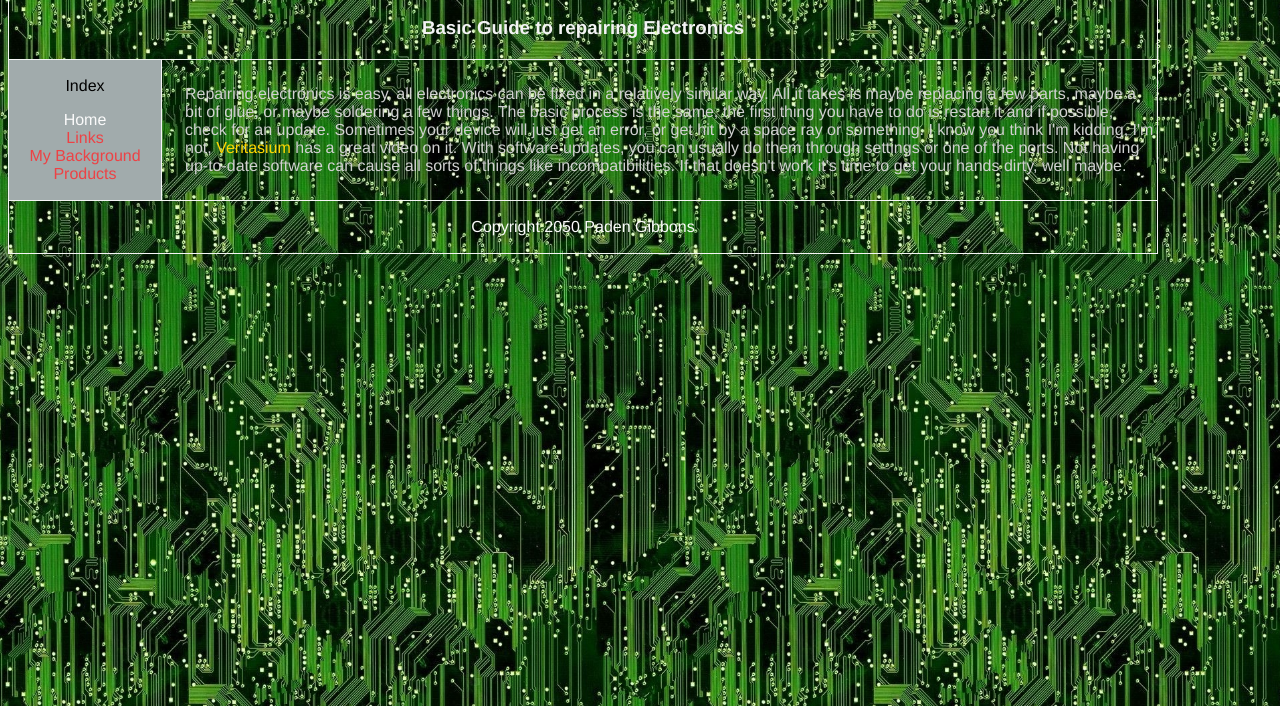
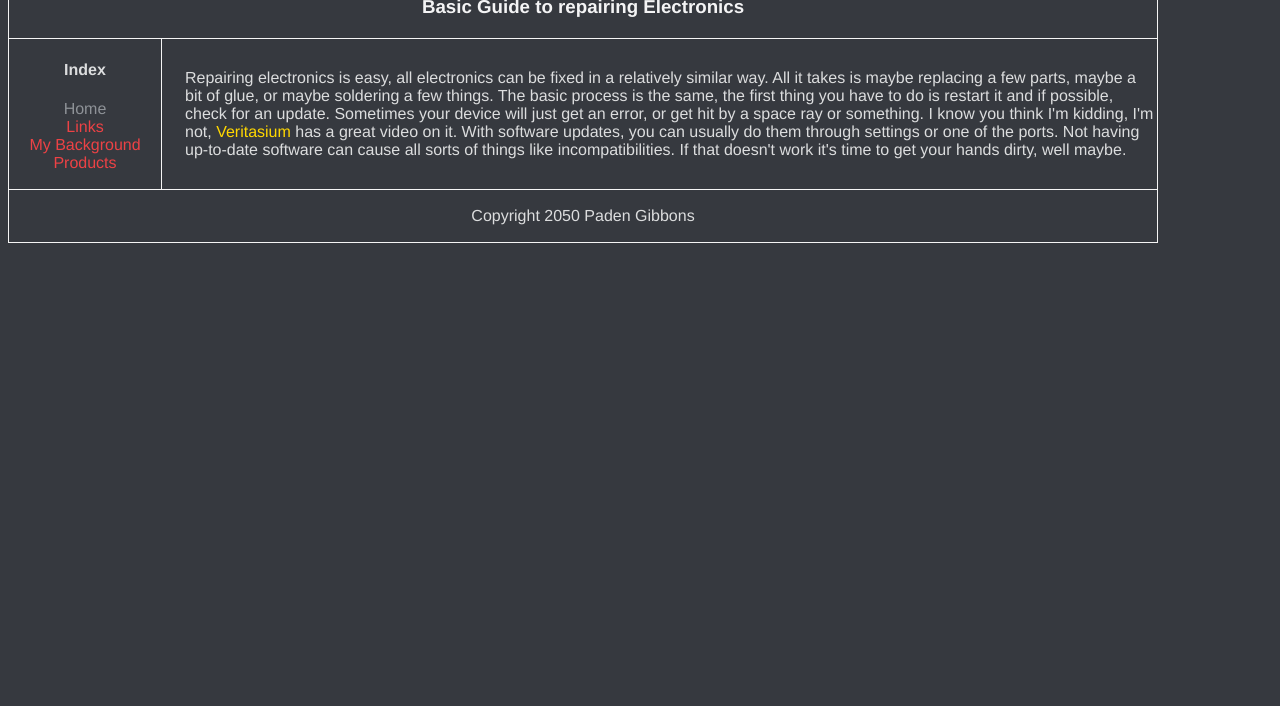
Before and after one commit to shanna0000/electronicsrepair, a plain HTML site: page Copany Site Part 3/index.html in a window 1280 px wide. Shown: the part 94-800 px from the top of the page. Drawn offline with Linux system fonts and the light colour scheme.

Commit message:
Revert "background fix"
This reverts commit 4cbf1d84a0bf527f67e157d54870aa1d2d24210c.

```diff
--- a/Copany Site Part 3/index.html
+++ b/Copany Site Part 3/index.html
@@ -8,16 +8,16 @@
 	<body>
 		<table>
 			<tr>
-				<th colspan="2">
-					<p class="h1">Electronic Device Repairs</p>
-					<p class="h3">Basic Guide to repairing Electronics</p>
+				<th colspan="3">
+					<h1>Electronic Device Repairs </h1>
+					<h3 class="h31">Basic Guide to repairing Electronics</h3>
 				</th>
 			</tr>
 			<tr>
 				<td class="index">
-					<p class="h4">
+					<h4>
 						Index
-					</p>
+					</h4>
 					<p class="p1">
 						Home
 						<br>
@@ -35,7 +35,7 @@
 				</td>
 			</tr>
 			<tr>
-				<td colspan="2">
+				<td colspan="3">
 					<p class="p3">
 						Copyright 2050 Paden Gibbons
 					</p>
--- a/Copany Site Part 3/style.css
+++ b/Copany Site Part 3/style.css
@@ -2,26 +2,26 @@ body {
 	background-color: rgb(54, 57, 63);
 	text-align: center;
 	font-family: Helvetica;
-	background-image: url('bg.jpg');
 }
 
-p.h1 {
+h1 {
 	color: rgb(255, 255, 255);
-	font-size: 2em;
 }
 
-p.h3 {
+h3.h31 {
 	color: rgb(244, 244, 245);
-	font-size: 1.17em;
 }
 
-p.h4 {
-	color: rgb(0, 0, 0);
-	font-size: 1em;
+hr.hr1 {
+	width: 30%
+}
+
+h4 {
+	color: rgb(220, 221, 222);
 }
 
 p.p1 {
-	color: rgb(250, 250, 250);
+	color: rgb(142, 146, 151);
 	font-size: medium;
 }
 
@@ -51,15 +51,19 @@ a:active.links1 {
 
 p.p2 {
 	text-align: left;
-	color: rgb(209, 209, 209);
+	color: rgb(220, 221, 222);
 }
 
 li {
 	color: rgb(220, 221, 222);
 }
 
+hr.hr2 {
+	width: 25%
+}
+
 p.p3 {
-	color: rgb(252, 252, 252);
+	color: rgb(220, 221, 222);
 	font-size: medium;
 }
 
@@ -75,7 +79,6 @@ table {
 
 td.index {
 	width: 150px;
-	background-color: rgb(161, 171, 172);
 }
 
 table, td, th {
@@ -86,7 +89,7 @@ table, td, th {
 td.body {
 	text-align: left;
 	padding-inline-start: 23px;
-	color: rgb(255, 255, 255);
+	color: rgb(220, 221, 222);
 }
 
 a:link.abody {
@@ -128,7 +131,3 @@ table.products {
 img {
 	width: 600px;
 }
-
-td.index {
-	vertical-align: top;
-}
```
Also changed, not shown: Copany Site Part 3/history.html (+6 -6 lines), Copany Site Part 3/links.html (+6 -6 lines), Copany Site Part 3/products.html (+6 -6 lines).
